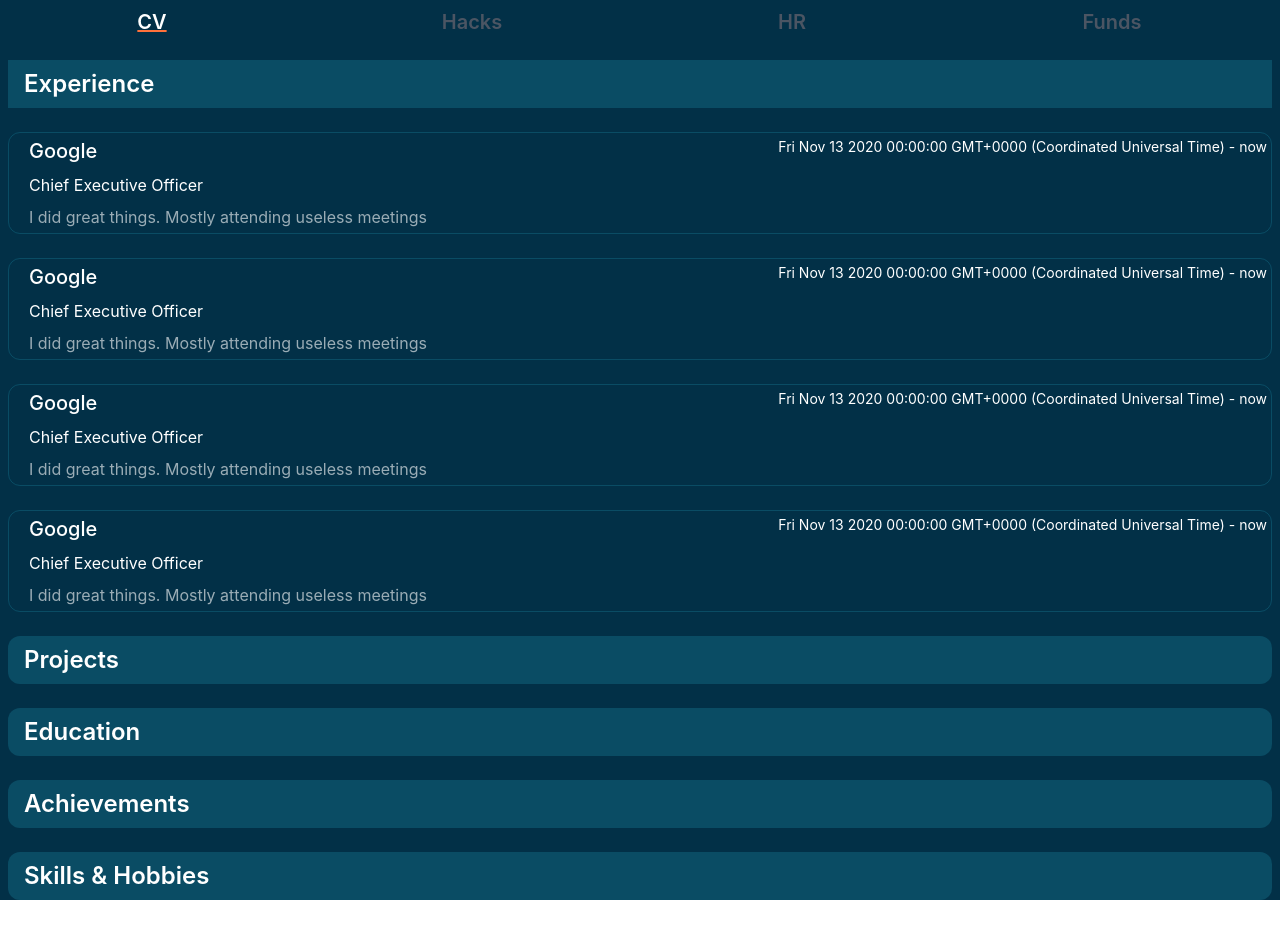
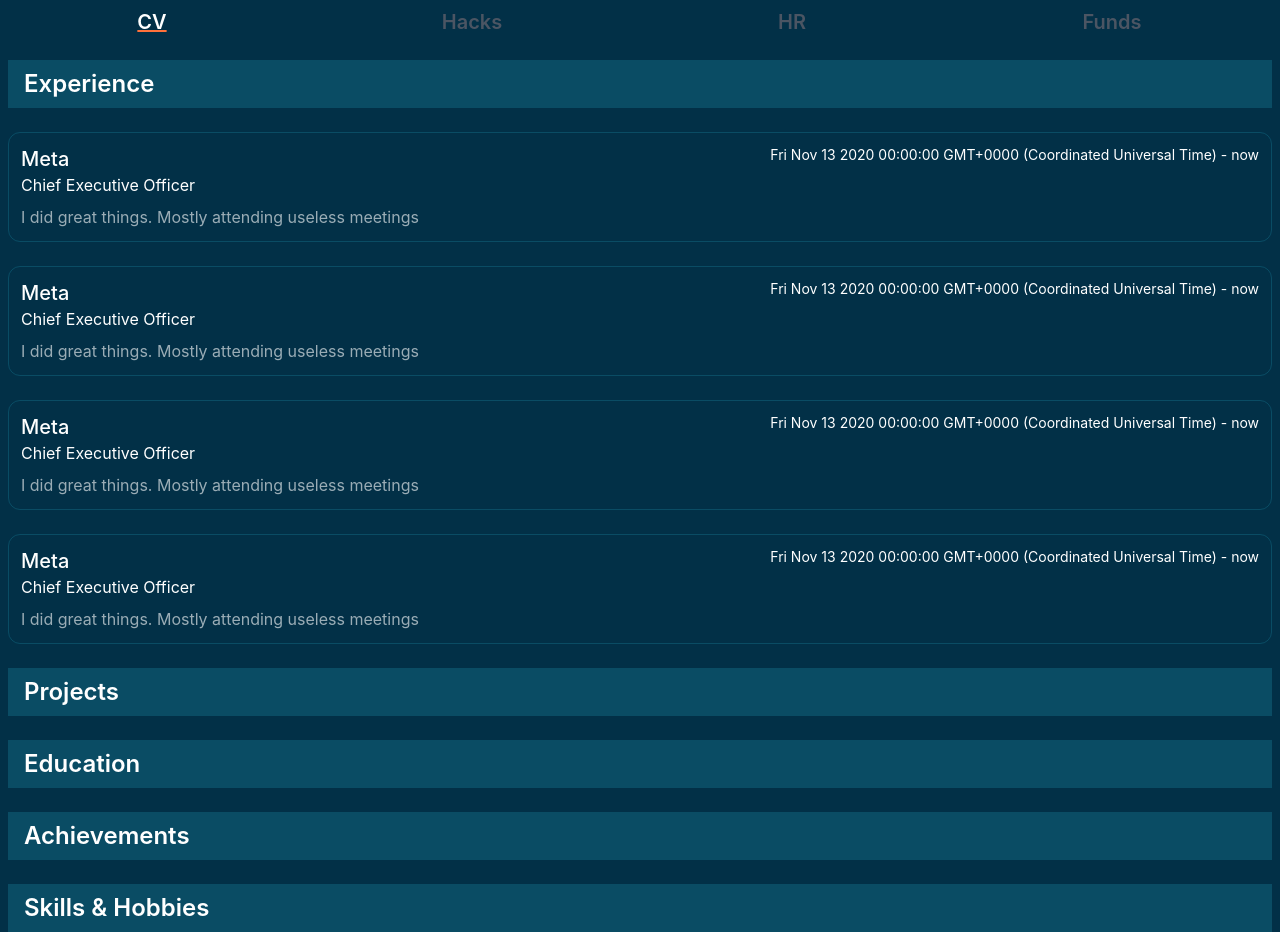
Before and after one commit to TheBestID/frontend, a Next.js app: page /profile/1 in a window 1280 px wide. Shown: the part 440-1372 px from the top of the page. Before the commit the page ends 1340 px from the top, so only its background shows below. Built offline with nearby package versions, Linux system fonts and the light colour scheme.

Commit message:
achivement

```diff
--- a/pages/profile/[profile].tsx
+++ b/pages/profile/[profile].tsx
@@ -18,7 +18,7 @@
 const MOCK_GLE = {
   startTimestamp: '13 nov 2020',
   endTimestamp: null,
-  company: 'Google',
+  company: 'Meta',
   position: 'Chief Executive Officer',
   description: 'I did great things. Mostly attending useless meetings',
 }
@@ -120,19 +120,19 @@
             )
         }
 
-        <div className="flex w-full bg-secondary-25 rounded-xl h-12 items-center mb-6 mt-6">
+        <div className="flex w-full bg-secondary-25 h-12 items-center mb-6 mt-6">
             <span className="text-2xl font-semibold text-center text-white ml-4">Projects</span>
         </div>
 
-        <div className="flex w-full bg-secondary-25 rounded-xl h-12 items-center mb-6">
+        <div className="flex w-full bg-secondary-25 h-12 items-center mb-6">
             <span className="text-2xl font-semibold text-center text-white ml-4">Education</span>
         </div>
 
-        <div className="flex w-full bg-secondary-25 rounded-xl h-12 items-center mb-6">
+        <div className="flex w-full bg-secondary-25 h-12 items-center mb-6">
             <span className="text-2xl font-semibold text-center text-white ml-4">Achievements</span>
         </div>
 
-        <div className="flex w-full bg-secondary-25 rounded-xl h-12 items-center">
+        <div className="flex w-full bg-secondary-25 h-12 items-center">
             <span className="text-2xl font-semibold text-center text-white ml-4">Skills & Hobbies</span>
         </div>
 
--- a/src/components/Achivement.tsx
+++ b/src/components/Achivement.tsx
@@ -29,10 +29,10 @@
     : (new Date(endTimestamp)).toString()
 
   return (
-    <div className="flex flex-col border border-secondary-25 p-1 rounded-xl w-full mt-6">
+    <div className="flex flex-col border border-secondary-25 p-3 rounded-xl w-full mt-6">
       <div className="flex justify-between">
         <span
-          className="text-xl font-medium text-white text ml-4"
+          className="text-xl font-medium text-white text"
         >
           {company}
         </span>
@@ -40,10 +40,10 @@
           {start} - {end}
         </span>
       </div>
-      <span className="mt-2 ml-4 text-white">
+      <span className="text-white">
         {position}
       </span>
-      <span className="mt-2 ml-4 text-white opacity-60 mr-">
+      <span className="mt-2 text-white opacity-60 mr-">
         {description}
       </span>
     </div>
```
